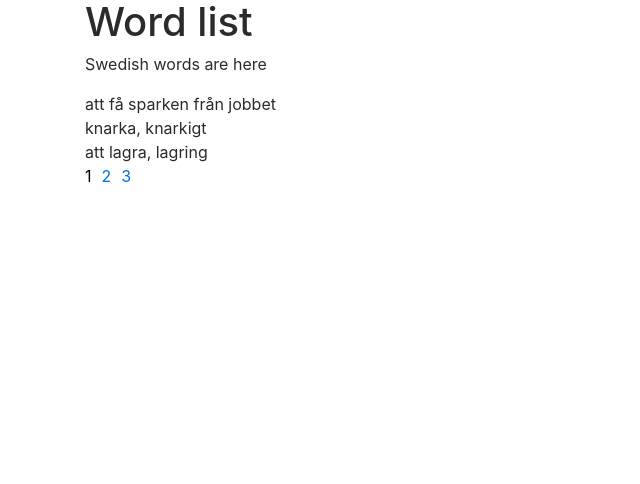
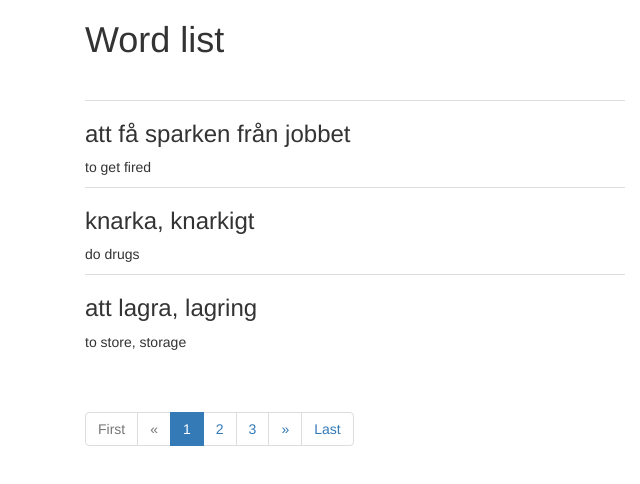
Before and after one commit to MargaretKrutikova/react-words-app, a React app: page / in a window 1280 px wide. Shown: the top 484 px of the page, without its empty margins (0-640 px from the left). Built offline with nearby package versions, Linux system fonts and the light colour scheme.

Commit message:
Extract page component from paginator, add styles

```diff
--- a/api/words.json
+++ b/api/words.json
@@ -61,5 +61,18 @@
     "value": "kräsen",
     "translations" : ["picky"],
     "explanations":  ["om mat t.ex." ]
+  },
+  {
+    "id": 13,
+    "value": "att glo, glor",
+    "translations" : ["stare"],
+    "usages":  ["vad glor du på? varför glor du?" ]
+  },
+  {
+    "id": 14,
+    "value": "att flina, flinar",
+    "translations" : ["smile", "ухмыляться"],
+    "usages":  ["vad flinar du år?" ],
+    "explanations":  ["oft negativt sammanhang" ]
   }]
 }
--- a/index.html
+++ b/index.html
@@ -6,7 +6,8 @@
   <meta http-equiv="X-UA-Compatible" content="ie=edge">
   <title>React Project Template</title>
 
-  <link rel="stylesheet" href="https://maxcdn.bootstrapcdn.com/bootstrap/4.0.0-alpha.6/css/bootstrap.min.css" integrity="sha384-rwoIResjU2yc3z8GV/NPeZWAv56rSmLldC3R/AZzGRnGxQQKnKkoFVhFQhNUwEyJ" crossorigin="anonymous">
+  <!-- Latest compiled and minified CSS -->
+  <link rel="stylesheet" href="https://maxcdn.bootstrapcdn.com/bootstrap/3.3.7/css/bootstrap.min.css" integrity="sha384-BVYiiSIFeK1dGmJRAkycuHAHRg32OmUcww7on3RYdg4Va+PmSTsz/K68vbdEjh4u" crossorigin="anonymous">
 </head>
 <body>
   <div id="root">Loading..</div>
--- a/src/components/App.js
+++ b/src/components/App.js
@@ -5,9 +5,11 @@ class App extends React.Component {
   render() {
     return (
       <div className="App container">
-        <h1>Word list</h1>
-        <p>Swedish words are here</p>
-        <WordsContainer />
+        <h1 className="col-xs-12">Word list</h1>
+
+        <div className="col-xs-12 col-sm-12 col-md-6" >
+          <WordsContainer />
+        </div>
       </div>
     );
   }
--- /dev/null
+++ b/src/components/common/paginator/Page.js
@@ -0,0 +1,39 @@
+import React, { PureComponent } from 'react';
+import PropTypes from 'prop-types';
+
+class Page extends PureComponent {
+  setPage = (event, page) => {
+    if (event) {
+      event.preventDefault();
+    }
+    if (this.props.isDisabled || this.props.isActive) return;
+    this.props.onPageChange(page);
+  }
+  getPageClass() {
+    let classes = [];
+    this.props.isActive && classes.push('active');
+    this.props.isDisabled && classes.push('disabled');
+
+    return classes.join(' ');
+  }
+  render() {
+    const { page } = this.props;
+
+    return (
+      <li className={this.getPageClass()}>
+        <a href="#" onClick={(event) => this.setPage(event, page)}>
+          { this.props.children || page }
+        </a>
+      </li>);
+  }
+}
+
+Page.propTypes = {
+  isActive: PropTypes.bool,
+  isDisabled: PropTypes.bool,
+  page: PropTypes.number.isRequired,
+  children: PropTypes.node,
+  onPageChange: PropTypes.func.isRequired
+};
+
+export default Page;
--- a/src/components/common/paginator/Paginator.js
+++ b/src/components/common/paginator/Paginator.js
@@ -1,40 +1,35 @@
 import React, { PureComponent } from 'react';
 import PropTypes from 'prop-types';
-
-const pageLinkStyles = {
-  marginRight: '10px'
-};
-const activePageLinkStyles = {
-  pointerEvents: 'none',
-  cursor: 'default',
-  textDecoration: 'none',
-  color: 'black'
-};
+import Page from './Page';
 
 class Paginator extends PureComponent {
-  getPageLinkStyles(page) {
-    let isActive = page === this.props.currentPage;
-    if (!isActive) return pageLinkStyles;
+  render() {
+    const { currentPage, totalPages, pagesToShow, onPageChange } = this.props;
+    const isFirstPage = currentPage === 1, isLastPage = currentPage === totalPages;
 
-    return { ...pageLinkStyles, ...activePageLinkStyles };
-  }
-  setPage = (event, page) => {
-    if (event) {
-      event.preventDefault();
-    }
-    this.props.onPageChange(page);
-  }
-  render() {
     return (
-      <div>
-        {this.props.pagesToShow.map((page, index) =>
-          <a key={index}
-            href=""
-            style={this.getPageLinkStyles(page)}
-            onClick={(event) => this.setPage(event, page)}>
-            {page}
-          </a>)}
-      </div>
+      <nav aria-label="Page navigation">
+        <ul className="pagination">
+          <Page {...{ onPageChange, page: 1, isDisabled: isFirstPage }}>
+            <span>First</span>
+          </Page>
+
+          <Page {...{ onPageChange, page: currentPage - 1, isDisabled: isFirstPage }}>
+            <span aria-hidden="true">&laquo;</span>
+          </Page>
+
+          {pagesToShow.map((page, index) =>
+            <Page key={index} {...{onPageChange, page, isActive: page === currentPage }}/>)
+          }
+
+          <Page {...{ onPageChange, page: currentPage + 1, isDisabled: isLastPage }}>
+            <span aria-hidden="true">&raquo;</span>
+          </Page>
+          <Page {...{ onPageChange, page: totalPages, isDisabled: isLastPage }}>
+            <span>Last</span>
+          </Page>
+        </ul>
+      </nav>
     );
   }
 }
--- a/src/components/words/Word.js
+++ b/src/components/words/Word.js
@@ -2,11 +2,21 @@ import React, { Component } from 'react';
 import PropTypes from 'prop-types';
 import WordEntity from './WordEntity';
 
+const wordStyles = {
+  cursor: 'pointer',
+  borderTop: '1px solid rgba(200, 200, 200, 0.6)'
+};
+
 class Word extends Component {
   render() {
+    const word = this.props.word;
+    const shortProperties = [word.translations[0], word.explanations[0], word.usages[0]]
+      .filter((value) => value)
+      .join(', ');
     return (
-      <div>
-        {this.props.word.value}
+      <div style={wordStyles}>
+        <h3>{word.value}</h3>
+        <p>{shortProperties}</p>
       </div>
     );
   }
--- a/src/components/words/Words.js
+++ b/src/components/words/Words.js
@@ -1,10 +1,14 @@
 import React, { PureComponent } from 'react';
 import Word from './Word';
+
+const wordsStyles = {
+  padding: '30px 0'
+};
 
 class Words extends PureComponent {
   render() {
     return (
-      <div>
+      <div style={wordsStyles}>
         {this.props.words.map((word, index) => <Word key={index} word={word} />)}
       </div>
     );
```
